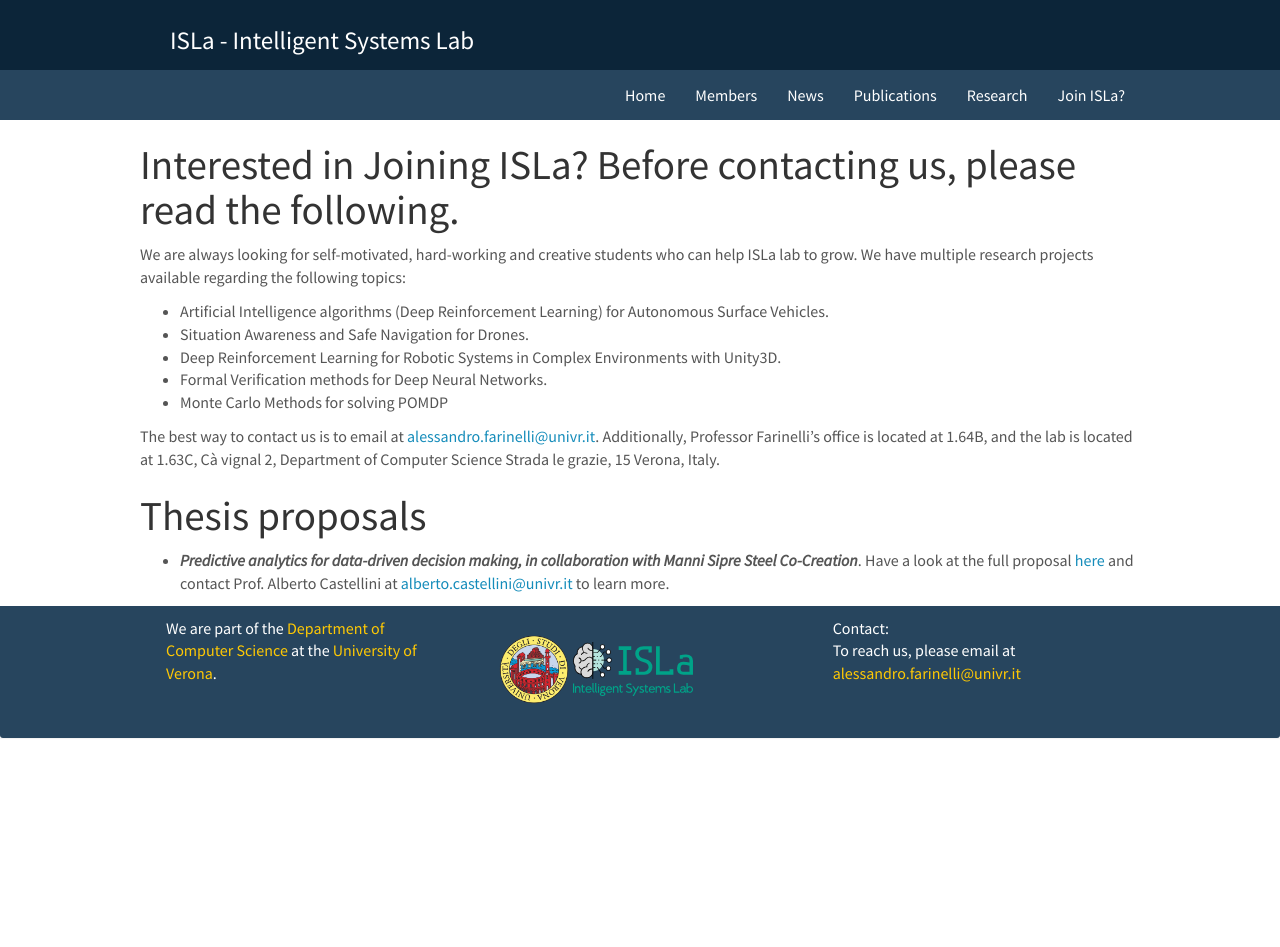
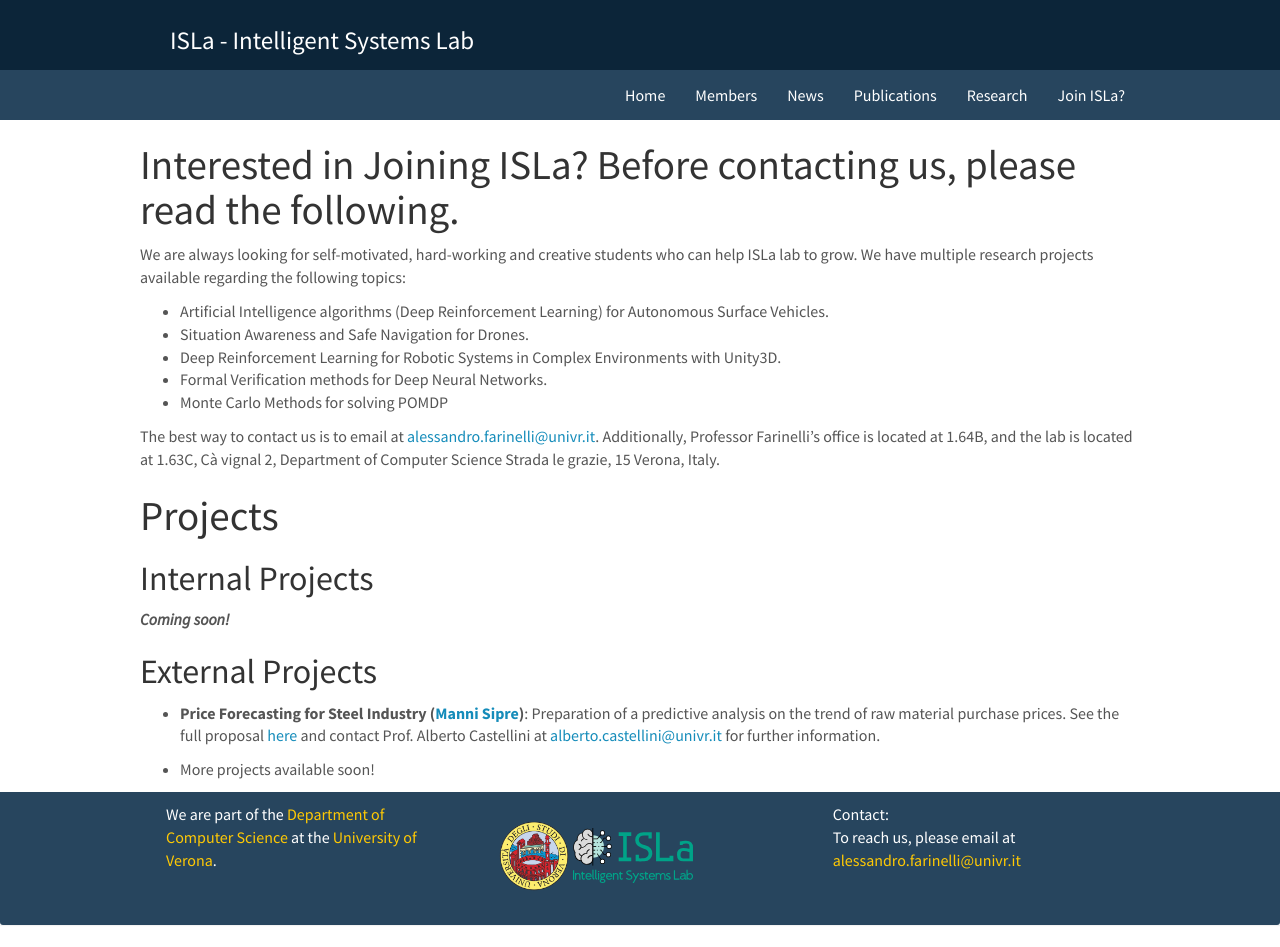
Before and after one commit to Isla-lab/Isla-lab.github.io, a Jekyll site: the page built from _pages/joiningus.md, in a window 1280 px wide. Built offline with Jekyll 4.4.1, drawn with Linux system fonts in a browser that asks for light colours; nearby versions of some CDN libraries; before the commit the page ends 900 px from its top, so only the background shows below that.

Commit message:
Update joiningus.md

```diff
--- a/_pages/joiningus.md
+++ b/_pages/joiningus.md
@@ -20,6 +20,13 @@ We have multiple research projects available regarding the following topics:
 The best way to contact us is to email at [alessandro.farinelli@univr.it](mailto:alessandro.farinelli@univr.it). Additionally, Professor Farinelli's office is located at 1.64B, and the lab is located at 1.63C, Cà vignal 2, Department of Computer Science Strada le grazie, 15 Verona, Italy.
 
 
-# Thesis proposals
-* ***Predictive analytics for data-driven decision making, in collaboration with Manni Sipre Steel Co-Creation***.
-  Have a look at the full proposal [here](https://Isla-lab.github.io/docs/manni_sipre_thesis.pdf) and contact Prof. Alberto Castellini at [alberto.castellini@univr.it](mailto:alberto.castellini@univr.it) to learn more.
+# Projects
+
+## Internal Projects
+
+***Coming soon!***
+
+## External Projects
+* **Price Forecasting for Steel Industry ([Manni Sipre](https://mannisipre.com/))**: Preparation of a predictive analysis on the trend of raw material purchase prices. See the full proposal [here](https://Isla-lab.github.io/docs/manni_sipre_thesis.pdf) and contact Prof. Alberto Castellini at [alberto.castellini@univr.it](mailto:alberto.castellini@univr.it) for further information.
+
+* More projects available soon!
```
